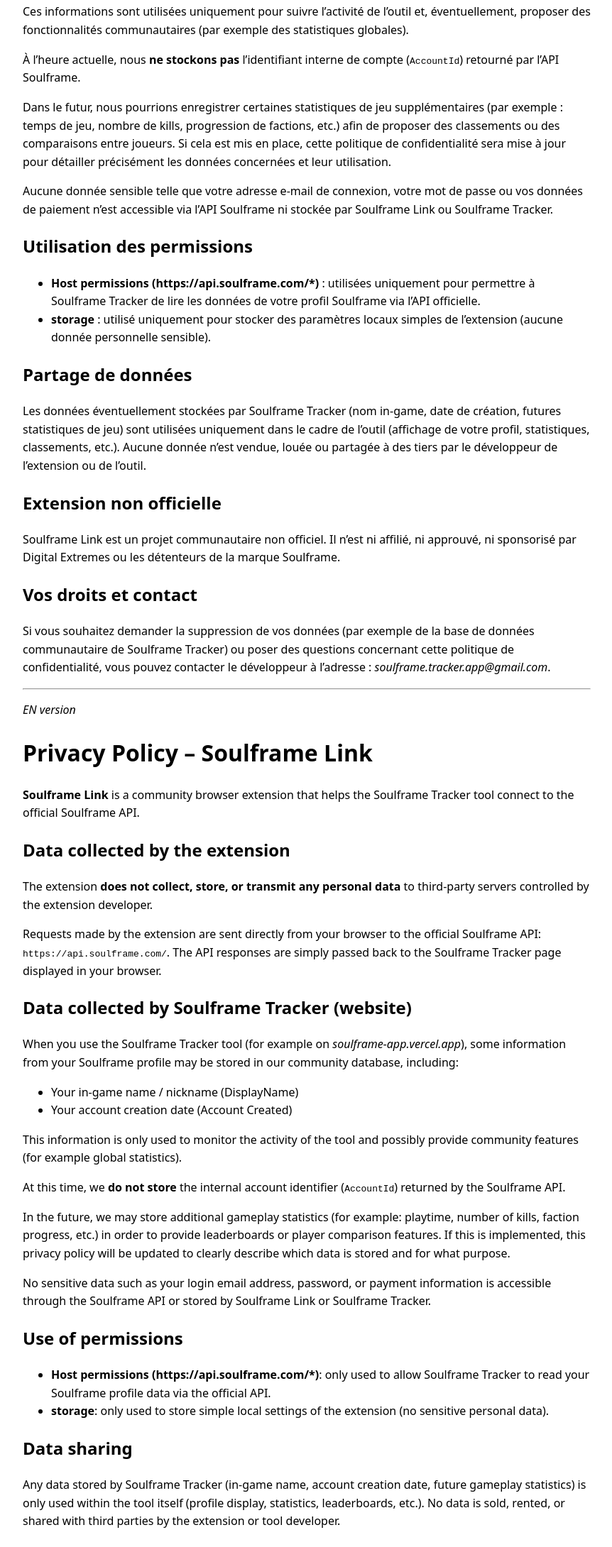
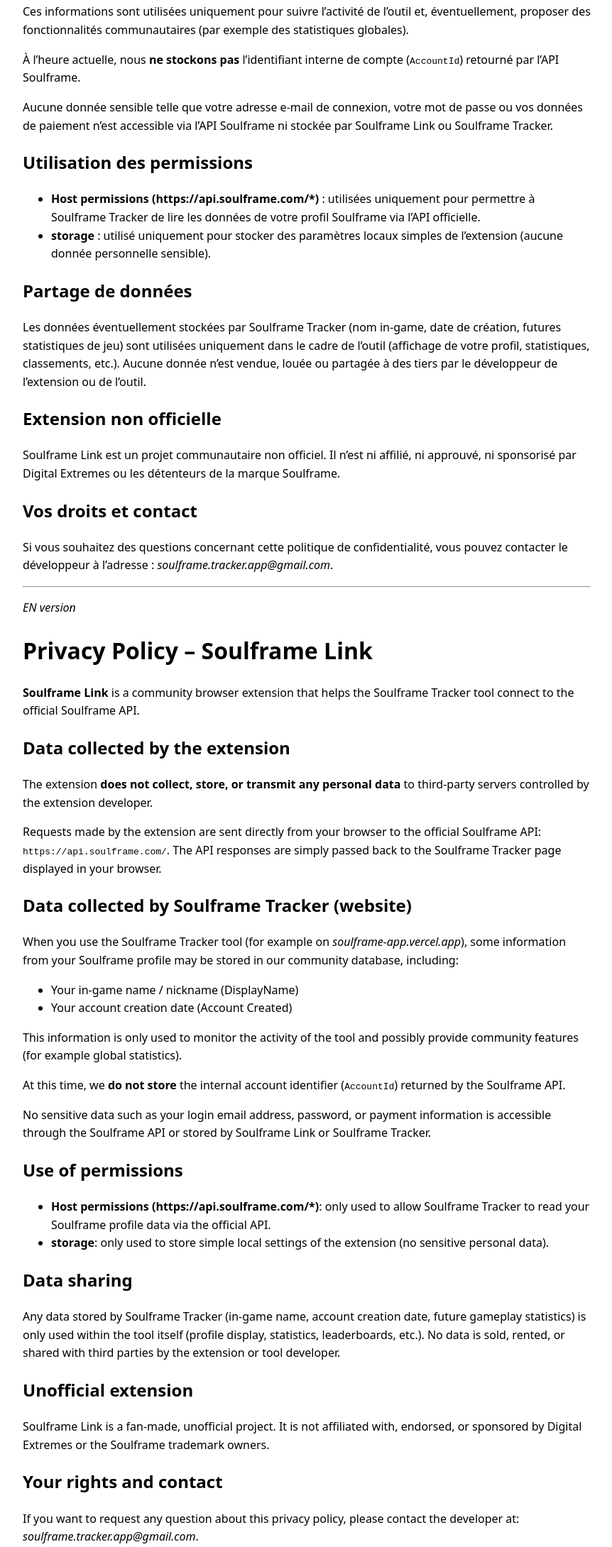
Before and after one commit to generalshark/app-soulframe-v1, a website: page Privacy.html in a window 1280 px wide. Shown: the part 620-2800 px from the top of the page at 71% size, without its empty margins (208-1070 px from the left). Drawn offline with Linux system fonts and the light colour scheme.

Commit message:
Update Privacy.html

```diff
--- a/Privacy.html
+++ b/Privacy.html
@@ -38,13 +38,7 @@
     À l’heure actuelle, nous <strong>ne stockons pas</strong> l’identifiant interne de compte
     (<code>AccountId</code>) retourné par l’API Soulframe.
   </p>
-  <p>
-    Dans le futur, nous pourrions enregistrer certaines statistiques de jeu supplémentaires
-    (par exemple : temps de jeu, nombre de kills, progression de factions, etc.)
-    afin de proposer des classements ou des comparaisons entre joueurs.
-    Si cela est mis en place, cette politique de confidentialité sera mise à jour pour détailler précisément
-    les données concernées et leur utilisation.
-  </p>
+
   <p>
     Aucune donnée sensible telle que votre adresse e-mail de connexion, votre mot de passe ou vos données de paiement
     n’est accessible via l’API Soulframe ni stockée par Soulframe Link ou Soulframe Tracker.
@@ -77,8 +71,7 @@
 
   <h2>Vos droits et contact</h2>
   <p>
-    Si vous souhaitez demander la suppression de vos données (par exemple de la base de données communautaire de Soulframe Tracker)
-    ou poser des questions concernant cette politique de confidentialité, vous pouvez contacter le développeur à l’adresse&nbsp;:
+    Si vous souhaitez des questions concernant cette politique de confidentialité, vous pouvez contacter le développeur à l’adresse&nbsp;:
     <em>soulframe.tracker.app@gmail.com</em>.
   </p>
 
@@ -119,10 +112,6 @@
     (<code>AccountId</code>) returned by the Soulframe API.
   </p>
   <p>
-    In the future, we may store additional gameplay statistics
-    (for example: playtime, number of kills, faction progress, etc.)
-    in order to provide leaderboards or player comparison features.
-    If this is implemented, this privacy policy will be updated to clearly describe which data is stored and for what purpose.
   </p>
   <p>
     No sensitive data such as your login email address, password, or payment information
@@ -156,8 +145,7 @@
 
   <h2>Your rights and contact</h2>
   <p>
-    If you want to request deletion of your data (for example from the Soulframe Tracker community database)
-    or ask any question about this privacy policy, please contact the developer at:
+    If you want to request any question about this privacy policy, please contact the developer at:
     <em>soulframe.tracker.app@gmail.com</em>.
   </p>
 </body>
```
